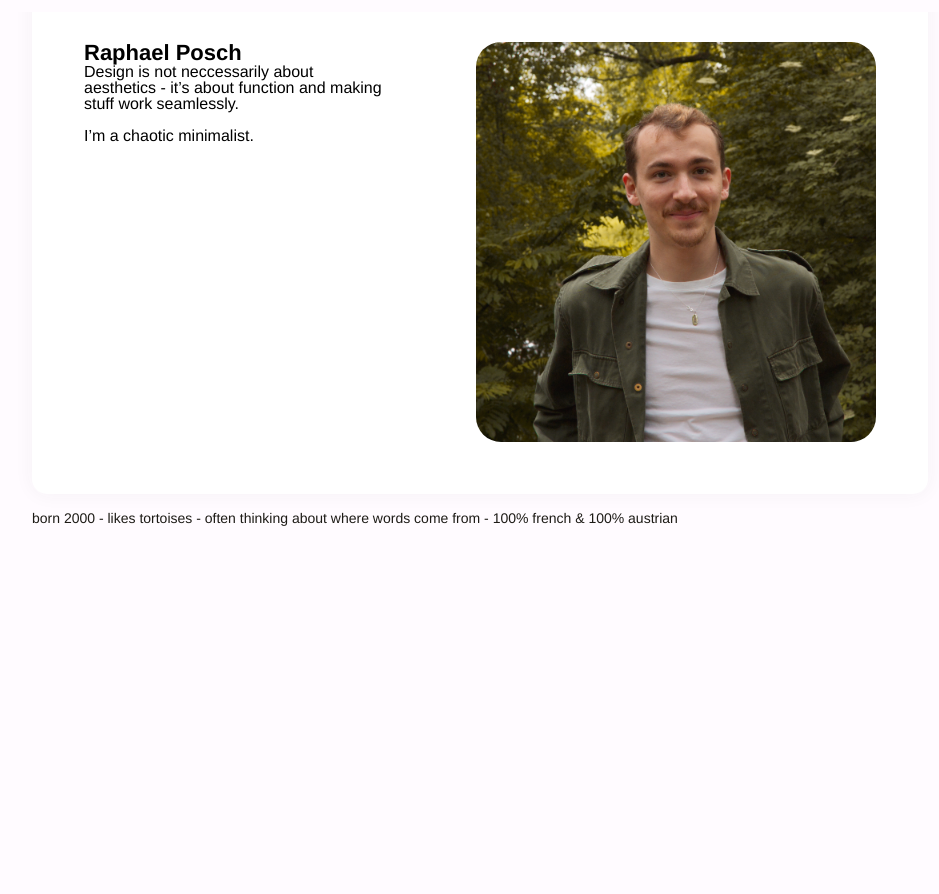
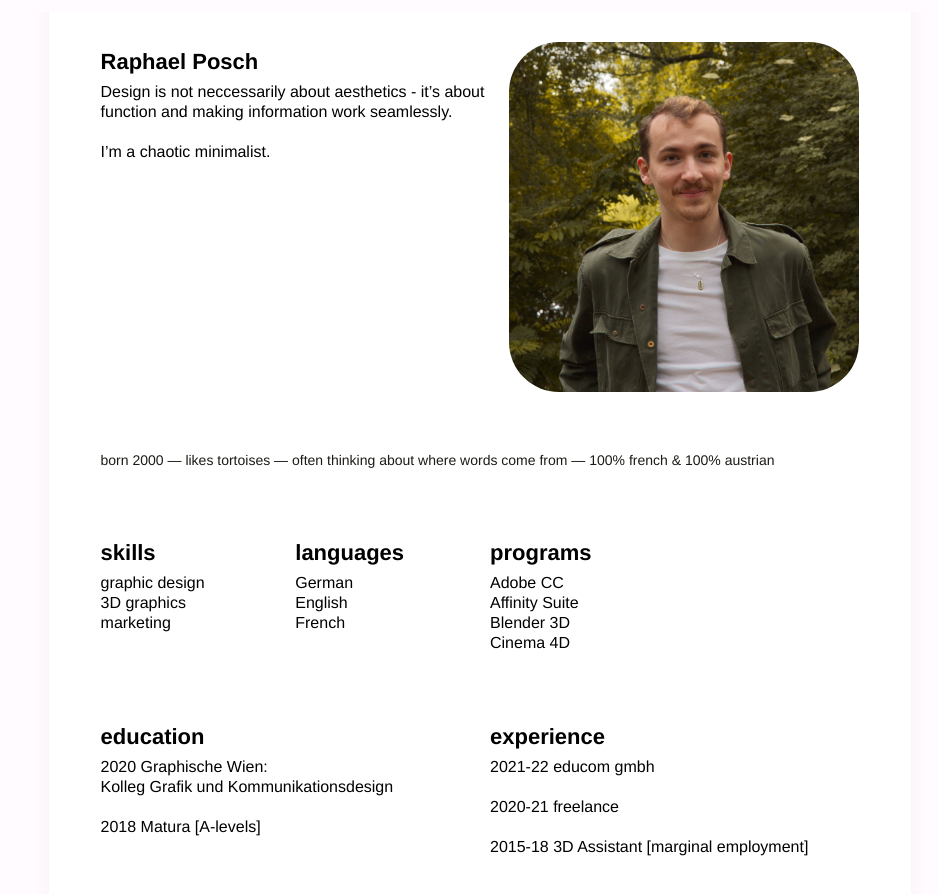
Before and after one commit to RaphaelPosch/portfolio, a website: page src/about.html in a window 1280 px wide. Shown: the part 68-962 px from the top of the page, without its empty margins (160-1099 px from the left). Before the commit the page ends 800 px from the top, so only its background shows below. Drawn offline with Linux system fonts and the light colour scheme.

Commit message:
style about page

```diff
--- a/src/about.html
+++ b/src/about.html
@@ -33,25 +33,63 @@
 
     <div class="wrapper">
         <div class="aboutme-container">
+            <div class="aboutme-picturentext">
                 <div class="aboutme-quickfacts">
-                <h3>Raphael Posch</h3>
-                <p>Design is not neccessarily about aesthetics - it’s about function and making stuff work
-                    seamlessly.<br><br>
+                    <h3 class="project-title">Raphael Posch</h3>
+                    <p class="about-text">Design is not neccessarily about aesthetics - it’s about <br>
+                        function and making information work seamlessly.<br><br>
                         I’m a chaotic minimalist.</p>
                 </div>
-            <img href="mailto:raphael.posch.office@gmail.com" class="aboutme-portrait"
-                src="../assets/content/aboutme/portrait_raphael-posch.jpg" />
+                <a href="mailto:raphael.posch.office@gmail.com">
+                    <img class="aboutme-portrait" src="../assets/content/aboutme/portrait_raphael-posch.jpg" />
+                </a>
             </div>
 
             <div class="infoband">
-            <a class="infoband-text"> born 2000 - likes tortoises - often thinking about where words come from - 100% french & 100% austrian</a>
+                <a class="infoband-text"> born 2000 — likes tortoises — often thinking about where words come from —
+                    100% french & 100% austrian</a>
             </div>
             <div>
-            <div >
+                <div class="aboutme-4x-grid">
+                    <div>
+                    <h3 class="project-title">skills</h3>
+                    <p class="about-text">graphic design<br>
+                    3D graphics<br>
+                    marketing</p>
+                    </div>
 
+                    <div>
+                    <h3 class="project-title">languages</h3>
+                    <p class="about-text">German<br>
+                    English<br>
+                    French</p>
+                    </div>
+
+                    <div>
+                    <h3 class="project-title">programs</h3>
+                    <p class="about-text">Adobe CC<br>
+                    Affinity Suite<br>
+                    Blender 3D<br>
+                    Cinema 4D</p>
                     </div>
                 </div>
+                <div class="aboutme-2x-grid">
+                    <div>
+                    <h3 class="project-title">education</h3>
+                    <p class="about-text">2020 Graphische Wien:<br>
+                        Kolleg Grafik und Kommunikationsdesign<br><br>
+                        2018 Matura [A-levels]</p>
+                    </div>
 
+                    <div>
+                    <h3 class="project-title">experience</h3>
+                    <p class="about-text">2021-22 educom gmbh<br><br>
+                        2020-21 freelance<br><br>
+                        2015-18 3D Assistant [marginal employment]<br><br></p>
+                    </div>
+                </div>
+            </div>
+        </div>
     </div>
 </body>
 
--- a/src/stylesheet.css
+++ b/src/stylesheet.css
@@ -98,15 +98,20 @@ h3 {
 }
 
 .aboutme-portrait {
-    width: 400px;
-    height: 400px;
-    border-radius: 25px;
-    margin: 32px;
+    width: 350px;
+    height: 350px;
+    border-radius: 50px;
+    transition: 0.2s;
+}
+
+.aboutme-portrait:hover {
+    border-radius: 30px;
+    box-shadow: 0px 0px 20px rgba(51,51,51,0.1);
 }
 
 .aboutme-container {
     display: flex;
-    flex-direction: row;
+    flex-direction: column;
     background-color: #fff;
     box-shadow: 0px 0px 20px rgba(51,51,51,0.05);
     border-radius: 15px;
@@ -118,13 +123,47 @@ h3 {
     gap: 25px;
 }
 
+.aboutme-picturentext {
+    display: flex;
+    flex-direction: row;
+    margin: 32px;
+    gap: 25px;
+}
+
 .aboutme-quickfacts {
+    min-width: 25vw;
+
+}
+
+.aboutme-4x-grid {
+    display: grid;
+    grid-template-columns: 1fr 1fr 1fr 1fr;
+    gap: 20px;
     margin: 32px;
+    margin-top: 40px;
+}
+
+.aboutme-2x-grid {
+    display: grid;
+    grid-template-columns: 1fr 1fr;
+    gap: 20px;
+    margin: 32px;
+    margin-top: 64px;
+}
+
+.about-text {
+    line-height: 20px;
 }
 
 .infoband-text {
     font-size: var(--font-size-label-large);
     font-family: var(--font-copy);
+    text-align: center;
+}
+
+.infoband {
+    text-align: left;
+    margin-inline: 32px;
 }
 
 .icon-beside-stage-subtitle {
@@ -204,8 +243,8 @@ video::-webkit-media-controls {
 
 p {
     font-family: "Bahnschrift", Helvetica, Arial, sans-serif;
-    font-weight: 100;
-    font-size: 16px;
+    font-weight: 200;
+    font-size: var(--font-size-body-large);
 }
 
 .button {
```
Lines whose indentation alone changed are shown as unchanged.
